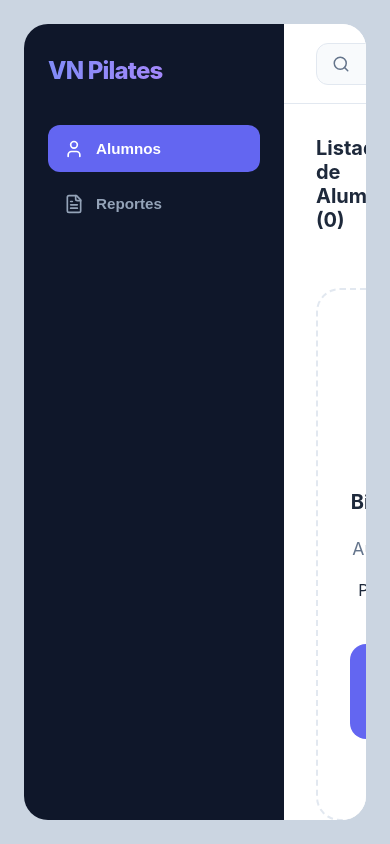
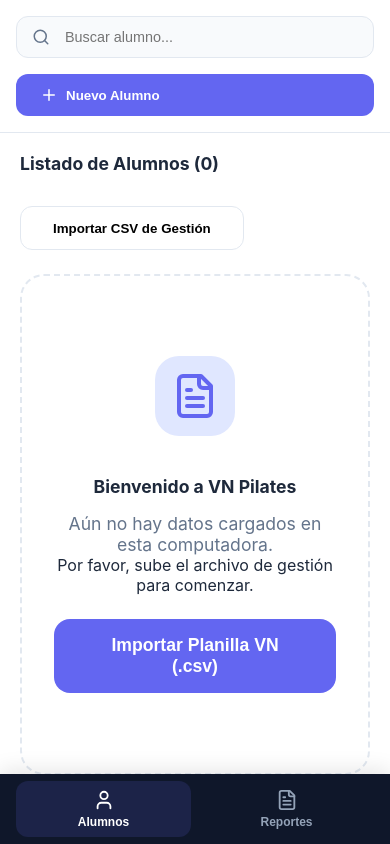
Before and after one commit to devOr05/vn-pilates, a React (Vite) app: page / in a window 390 px wide. Built offline with nearby package versions, Linux system fonts and the light colour scheme.

Commit message:
UI: Implemented Mobile-First responsive design with bottom navigation

```diff
--- a/src/App.css
+++ b/src/App.css
@@ -25,25 +25,37 @@ body {
 
 .app-container {
     display: flex;
+    flex-direction: column;
+    /* Stack vertically on mobile */
     height: 100vh;
     overflow: hidden;
-    padding: 1.5rem;
-    /* Increased padding */
-    background: #cbd5e1;
-    /* Slightly darker slate */
-    /* Darker background to show the "window" effect */
+    background: #f1f5f9;
 }
 
-/* Sidebar */
+/* Sidebar as Bottom Nav for Mobile */
 .sidebar {
-    width: var(--sidebar-width);
+    position: fixed;
+    bottom: 0;
+    left: 0;
+    width: 100%;
+    height: 70px;
     background: var(--bg-sidebar);
     color: white;
-    padding: 2rem 1.5rem;
+    padding: 0 1rem;
     display: flex;
-    flex-direction: column;
-    gap: 2.5rem;
-    border-radius: 24px 0 0 24px;
+    flex-direction: row;
+    /* Horizontal for bottom nav */
+    align-items: center;
+    justify-content: center;
+    gap: 1rem;
+    border-radius: 0;
+    z-index: 1000;
+    box-shadow: 0 -4px 20px rgba(0, 0, 0, 0.1);
+}
+
+.logo-section {
+    display: none;
+    /* Hide logo on mobile bottom nav */
 }
 
 .logo-section h1 {
@@ -56,35 +68,35 @@ body {
     -webkit-text-fill-color: transparent;
 }
 
-nav {
+.nav-menu {
     display: flex;
-    flex-direction: column;
+    flex-direction: row;
+    /* Horizontal on mobile */
+    width: 100%;
+    justify-content: space-around;
     gap: 0.5rem;
 }
 
 .nav-item {
     display: flex;
+    flex-direction: column;
+    /* Icon above text on mobile bottom nav */
     align-items: center;
-    gap: 0.75rem;
-    padding: 0.85rem 1rem;
+    gap: 0.25rem;
+    padding: 0.5rem;
     border-radius: 12px;
     border: none;
     background: none;
     color: #94a3b8;
-    font-size: 0.95rem;
+    font-size: 0.75rem;
     font-weight: 600;
     cursor: pointer;
     transition: var(--transition);
-    text-align: left;
-}
-
-.nav-item:hover {
-    background: rgba(255, 255, 255, 0.05);
-    color: white;
+    flex: 1;
 }
 
 .nav-item.active {
-    background: var(--accent);
+    background: rgba(99, 102, 241, 0.15);
     color: white;
 }
 
@@ -95,22 +107,25 @@ nav {
     flex-direction: column;
     overflow: hidden;
     background: white;
-    border-radius: 0 24px 24px 0;
+    padding-bottom: 70px;
+    /* Space for bottom nav */
 }
 
 .main-header {
-    height: 80px;
+    height: auto;
+    min-height: 70px;
     background: white;
     border-bottom: 1px solid var(--border);
-    padding: 0 2rem;
+    padding: 1rem;
     display: flex;
-    align-items: center;
-    justify-content: space-between;
+    flex-direction: column;
+    /* Stack on mobile header */
+    gap: 1rem;
 }
 
 .search-bar {
     position: relative;
-    width: 400px;
+    width: 100%;
 }
 
 .search-icon {
@@ -179,32 +194,30 @@ nav {
 /* Dashboard Area */
 .dashboard {
     flex: 1;
-    padding: 2rem;
+    padding: 1.25rem;
     overflow-y: auto;
 }
 
-.student-list-container {
-    max-width: 1200px;
-    margin: 0 auto;
-}
-
 .student-list-container h3 {
-    font-size: 1.25rem;
+    font-size: 1.1rem;
     font-weight: 700;
-    margin-bottom: 1.5rem;
+    margin-bottom: 1rem;
 }
 
 .list-header {
     display: flex;
-    justify-content: space-between;
-    align-items: center;
-    margin-bottom: 2rem;
+    flex-direction: column;
+    /* Vertical actions on mobile */
+    align-items: flex-start;
+    gap: 1rem;
+    margin-bottom: 1.5rem;
 }
 
 .student-grid {
     display: grid;
-    grid-template-columns: repeat(auto-fill, minmax(300px, 1fr));
-    gap: 1.25rem;
+    grid-template-columns: 1fr;
+    /* Single column on mobile */
+    gap: 1rem;
 }
 
 .student-card {
@@ -279,20 +292,18 @@ nav {
 }
 
 .student-profile {
-    padding: 2.5rem;
-    max-width: 1200px;
-    margin: 0 auto;
+    padding: 1.5rem;
     width: 100%;
     overflow-y: auto;
-    /* Enable scroll if content is long */
     flex: 1;
 }
 
 .profile-header {
-    display: flex;
-    align-items: center;
-    gap: 2rem;
-    margin-bottom: 4rem;
+    flex-direction: column;
+    /* Stack info on mobile */
+    text-align: center;
+    gap: 1.5rem;
+    margin-bottom: 2.5rem;
 }
 
 .profile-header .avatar {
@@ -310,14 +321,10 @@ nav {
 
 .profile-info h2,
 .edit-name {
-    font-size: 2.5rem;
+    font-size: 1.75rem;
     font-weight: 800;
-    margin-bottom: 0.75rem;
-    border: none;
-    background: none;
-    width: 100%;
-    color: var(--text-main);
-    padding: 0.5rem 0;
+    margin-bottom: 0.5rem;
+    text-align: center;
 }
 
 .edit-name:focus {
@@ -329,7 +336,10 @@ nav {
 
 .badges {
     display: flex;
-    gap: 1.5rem;
+    flex-wrap: wrap;
+    /* Wrap on mobile */
+    justify-content: center;
+    gap: 1rem;
 }
 
 .badge,
@@ -374,8 +384,9 @@ nav {
 
 .history-cards {
     display: grid;
-    grid-template-columns: repeat(auto-fill, minmax(280px, 1fr));
-    gap: 1.5rem;
+    grid-template-columns: 1fr;
+    /* Single column on mobile */
+    gap: 1rem;
 }
 
 .payment-card {
@@ -498,10 +509,13 @@ nav {
 
 .modal-card {
     background: white;
-    width: 440px;
-    padding: 2.5rem;
-    border-radius: 32px;
-    box-shadow: 0 40px 80px rgba(0, 0, 0, 0.1);
+    width: 100%;
+    height: 100%;
+    /* Full screen on mobile */
+    padding: 2rem;
+    border-radius: 0;
+    display: flex;
+    flex-direction: column;
 }
 
 .modal-card h3 {
@@ -578,16 +592,15 @@ nav {
 
 /* Reports */
 .reports-container {
-    padding: 2rem;
-    max-width: 800px;
-    margin: 0 auto;
+    padding: 1.25rem;
+    width: 100%;
 }
 
 .report-card {
     background: white;
     border: 1px solid var(--border);
-    padding: 2.5rem;
-    border-radius: 24px;
+    padding: 1.5rem;
+    border-radius: 20px;
 }
 
 .report-header {
@@ -595,6 +608,9 @@ nav {
     justify-content: space-between;
     align-items: center;
     margin-bottom: 2rem;
+    flex-direction: column;
+    gap: 1rem;
+    align-items: flex-start;
 }
 
 .report-stats {
@@ -603,7 +619,7 @@ nav {
 
 .stat-main {
     background: var(--bg-main);
-    padding: 2rem;
+    padding: 1.5rem;
     border-radius: 20px;
     margin-bottom: 2rem;
     text-align: center;
@@ -617,14 +633,15 @@ nav {
 }
 
 .amount-total {
-    font-size: 3.5rem;
+    font-size: 2.5rem;
     font-weight: 900;
     color: var(--accent);
 }
 
 .stat-grid {
     display: grid;
-    grid-template-columns: repeat(auto-fit, minmax(140px, 1fr));
+    grid-template-columns: 1fr 1fr;
+    /* 2 cols on mobile reports */
     gap: 1.5rem;
 }
 
@@ -709,3 +726,110 @@ nav {
 .student-profile::-webkit-scrollbar-thumb:hover {
     background: #94a3b8;
 }
+
+/* DESKTOP STYLES (Overrides) */
+@media (min-width: 768px) {
+    .app-container {
+        flex-direction: row;
+        padding: 1.5rem;
+        background: #cbd5e1;
+    }
+
+    .sidebar {
+        position: relative;
+        width: var(--sidebar-width);
+        height: 100%;
+        flex-direction: column;
+        gap: 2.5rem;
+        padding: 2rem 1.5rem;
+        border-radius: 24px 0 0 24px;
+        box-shadow: none;
+    }
+
+    .logo-section {
+        display: block;
+    }
+
+    .nav-menu {
+        flex-direction: column;
+        gap: 0.5rem;
+    }
+
+    .nav-item {
+        flex-direction: row;
+        padding: 0.85rem 1rem;
+        font-size: 0.95rem;
+        gap: 0.75rem;
+        text-align: left;
+    }
+
+    .nav-item span {
+        display: block;
+    }
+
+    .main-content {
+        border-radius: 0 24px 24px 0;
+        padding-bottom: 0;
+    }
+
+    .main-header {
+        flex-direction: row;
+        height: 80px;
+        padding: 0 2rem;
+    }
+
+    .search-bar {
+        width: 400px;
+    }
+
+    .dashboard {
+        padding: 2rem;
+    }
+
+    .list-header {
+        flex-direction: row;
+        justify-content: space-between;
+        align-items: center;
+    }
+
+    .student-grid {
+        grid-template-columns: repeat(auto-fill, minmax(300px, 1fr));
+    }
+
+    .student-profile {
+        padding: 3rem;
+    }
+
+    .profile-header {
+        flex-direction: row;
+        text-align: left;
+    }
+
+    .profile-info h2,
+    .edit-name {
+        font-size: 2.5rem;
+        text-align: left;
+    }
+
+    .badges {
+        justify-content: flex-start;
+    }
+
+    .history-cards {
+        grid-template-columns: repeat(auto-fill, minmax(280px, 1fr));
+    }
+
+    .modal-card {
+        width: 440px;
+        height: auto;
+        border-radius: 32px;
+    }
+
+    .reports-container {
+        padding: 2rem;
+    }
+
+    .stat-grid {
+        grid-template-columns: repeat(auto-fit, minmax(140px, 1fr));
+    }
+}
--- a/src/App.jsx
+++ b/src/App.jsx
@@ -144,18 +144,18 @@ function App() {
                     <div className="logo-section">
                         <h1>VN Pilates</h1>
                     </div>
-                    <nav>
+                    <nav className="nav-menu">
                         <button
                             className={`nav-item ${currentView === 'alumnos' ? 'active' : ''}`}
                             onClick={() => { setCurrentView('alumnos'); setSelectedStudent(null); }}
                         >
-                            <User size={20} /> Alumnos
+                            <User size={20} /> <span>Alumnos</span>
                         </button>
                         <button
                             className={`nav-item ${currentView === 'reportes' ? 'active' : ''}`}
                             onClick={() => { setCurrentView('reportes'); setSelectedStudent(null); }}
                         >
-                            <FileText size={20} /> Reportes
+                            <FileText size={20} /> <span>Reportes</span>
                         </button>
                     </nav>
                 </aside>
@@ -251,18 +251,18 @@ function App() {
                 <div className="logo-section">
                     <h1>VN Pilates</h1>
                 </div>
-                <nav>
+                <nav className="nav-menu">
                     <button
                         className={`nav-item ${currentView === 'alumnos' ? 'active' : ''}`}
                         onClick={() => setCurrentView('alumnos')}
                     >
-                        <User size={20} /> Alumnos
+                        <User size={22} /> <span>Alumnos</span>
                     </button>
                     <button
                         className={`nav-item ${currentView === 'reportes' ? 'active' : ''}`}
                         onClick={() => setCurrentView('reportes')}
                     >
-                        <FileText size={20} /> Reportes
+                        <FileText size={22} /> <span>Reportes</span>
                     </button>
                 </nav>
             </aside>
```
